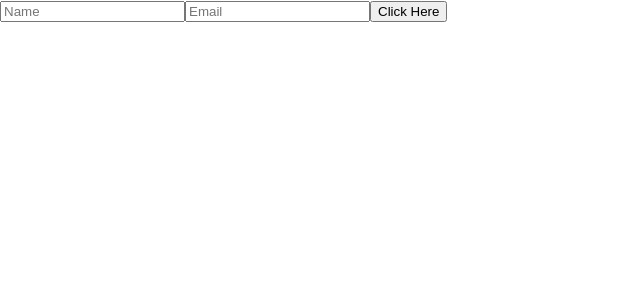
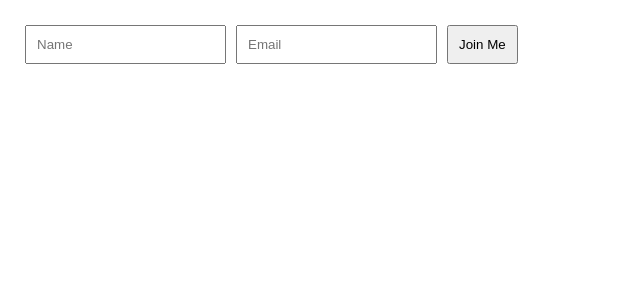
Before and after one commit to Maninder-mike/maninder-app, a Next.js app: page /Form in a window 1280 px wide. Shown: the top 300 px of the page, without its empty margins (0-640 px from the left). Built offline with nearby package versions, Linux system fonts and the light colour scheme.

Commit message:
test commit

```diff
--- a/pages/Form.jsx
+++ b/pages/Form.jsx
@@ -1,13 +1,20 @@
 import React from "react";
+import styles from "../styles/Home.module.css";
 
 const Form = () => {
   return (
-    <div>
-      <input type="text" placeholder="Name" />
-      <input type="email" placeholder="Email" />
-      <button>Click Here</button>
-    </div>
+    <form
+      onSubmit={() => {
+        console.log("submited");
+      }}
+      className={styles.form}
+    >
+      <input type="text" placeholder="Name" className={styles.input} />
+      <input type="email" placeholder="Email" className={styles.input} />
+      <button className={styles.input}>Join Me</button>
+    </form>
   );
+  ``;
 };
 
 export default Form;
--- a/pages/Navbar.jsx
+++ b/pages/Navbar.jsx
@@ -5,6 +5,9 @@ const Navbar = () => {
   return (
     <nav className={styles.nav}>
       <div>Home</div>
+      <div>Projects</div>
+      <div>Services</div>
+      <div>About</div>
     </nav>
   );
 };
--- a/styles/Home.module.css
+++ b/styles/Home.module.css
@@ -114,9 +114,17 @@
   color: #eaeaea;
   font-size: larger;
   font-weight: bolder;
-  /* font-variant: small-caps; */
   height: auto;
   padding: 15px;
+}
+
+.form {
+  padding: 10px;
+  margin: 10px;
+}
+.input {
+  padding: 10px;
+  margin: 5px;
 }
 
 @media (max-width: 600px) {
```
